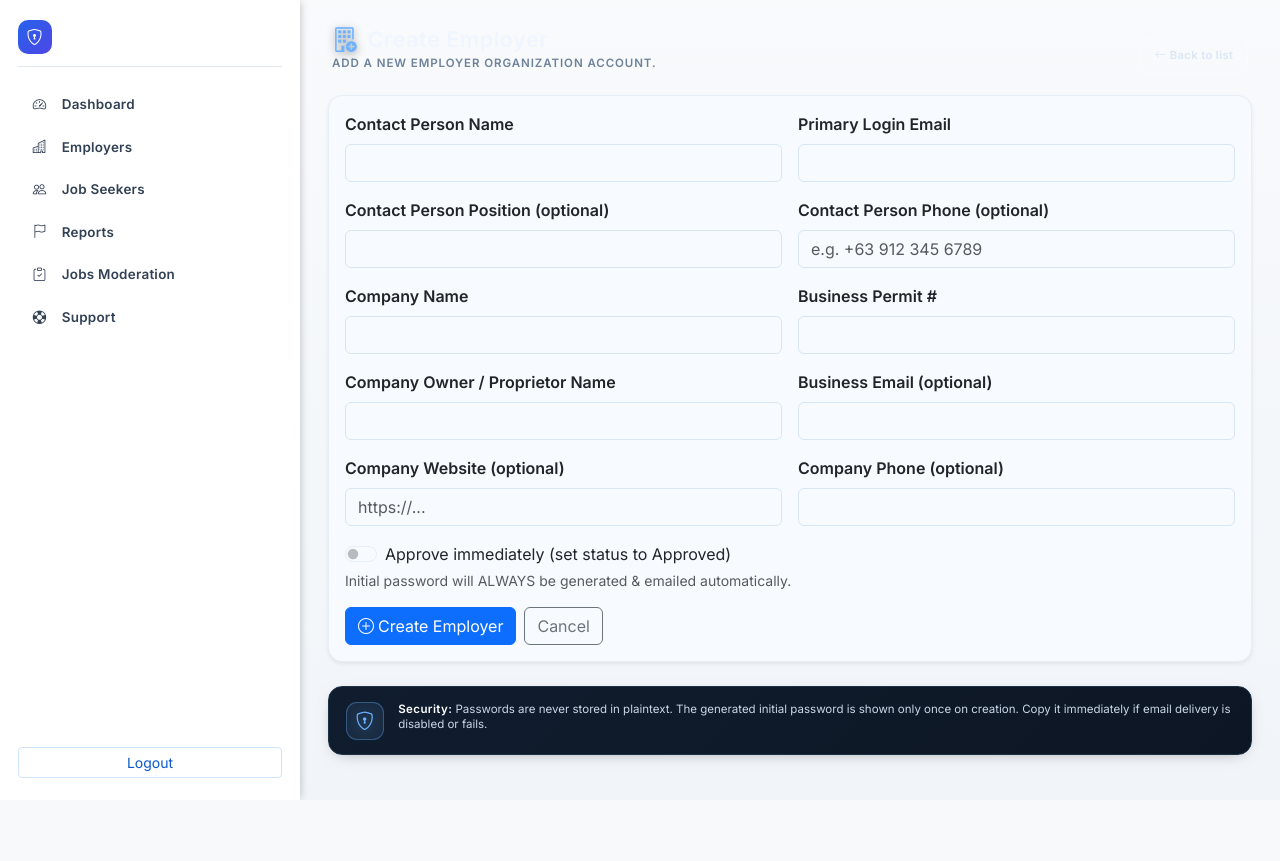
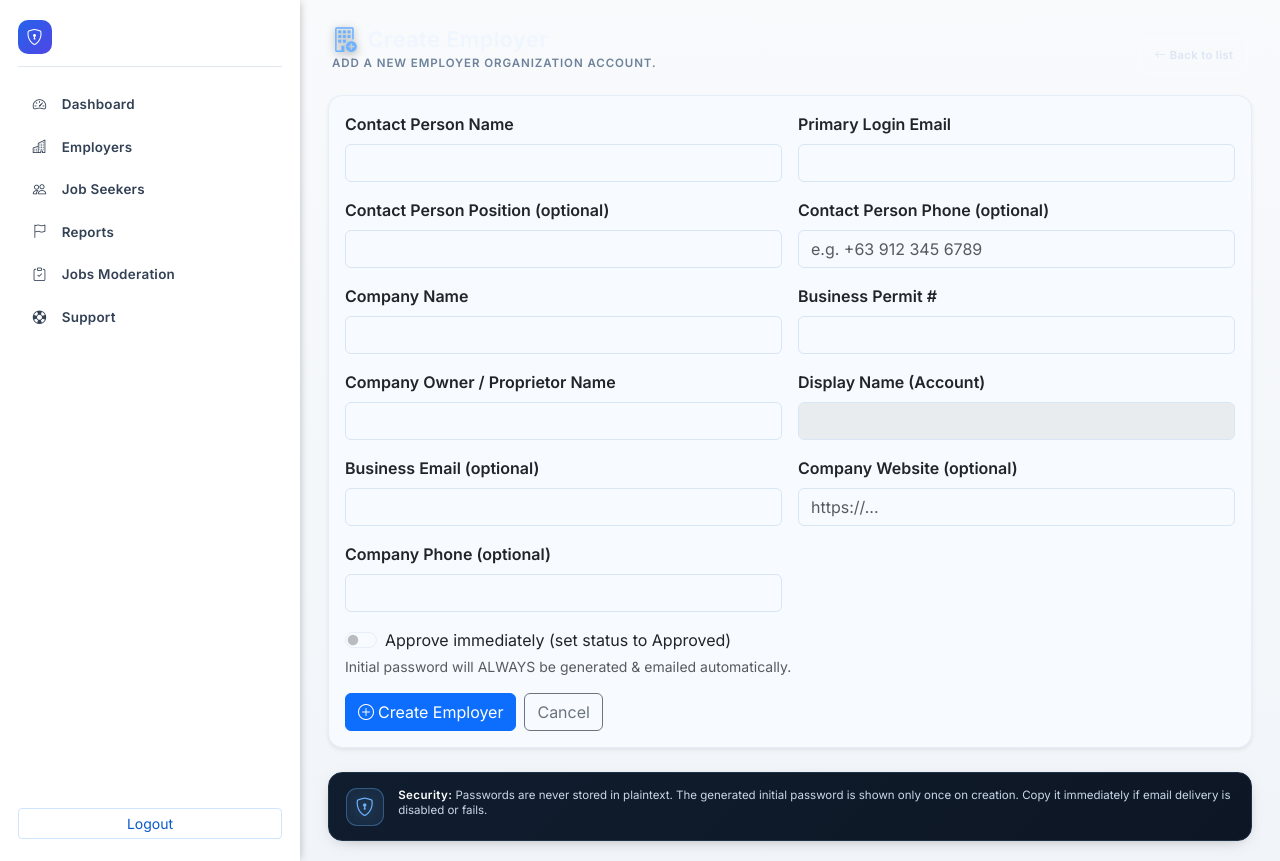
Before and after one commit to Dayether/pwdjs, a PHP site: page /admin_employer_create.php in a window 1280 px wide. Before the commit the page ends 800 px from the top, so only its background shows below. Run offline with PHP 8.4, Linux system fonts and the light colour scheme; a user stored in the database is signed in; some libraries are stand-ins or nearby versions.

Commit message:
displayname

```diff
--- a/admin_employer_create.php
+++ b/admin_employer_create.php
@@ -27,8 +27,9 @@ if ($_SERVER['REQUEST_METHOD'] === 'POST') {
     $issue_password = true; // always generate initial password
     $auto_approve = isset($_POST['auto_approve']);
 
-    $displayName = Name::normalizeDisplayName($name_raw);
-    if ($displayName === '') $errors[] = 'Please enter a valid contact person name.';
+  $displayName = Name::normalizeDisplayName($name_raw);
+  if ($displayName === '') $errors[] = 'Please enter a valid contact person name.';
+  $ownerDisplay = Name::normalizeDisplayName($company_owner_name);
 
     $email = mb_strtolower(trim($email_raw));
     if (!filter_var($email, FILTER_VALIDATE_EMAIL)) $errors[] = 'Please enter a valid email.';
@@ -54,7 +55,7 @@ if ($_SERVER['REQUEST_METHOD'] === 'POST') {
 
   if (!$errors) {
     $ok = User::register([
-            'name' => $displayName,
+      'name' => $ownerDisplay ?: $displayName,
             'email' => $email,
             'role' => 'employer',
             'disability' => null,
@@ -196,6 +197,10 @@ include 'includes/header.php';
             <input type="text" name="company_owner_name" class="form-control" required value="<?php echo htmlspecialchars($_POST['company_owner_name'] ?? ''); ?>">
           </div>
           <div class="col-md-6">
+            <label class="form-label">Display Name (Account)</label>
+            <input type="text" id="adminDisplayNameMirror" class="form-control" value="<?php echo htmlspecialchars($_POST['company_owner_name'] ?? ''); ?>" disabled>
+          </div>
+          <div class="col-md-6">
             <label class="form-label">Business Email (optional)</label>
             <input type="email" name="business_email" class="form-control" value="<?php echo htmlspecialchars($_POST['business_email'] ?? ''); ?>">
           </div>
@@ -241,3 +246,12 @@ include 'includes/header.php';
   </div>
 </div>
 <?php include 'includes/footer.php'; ?>
+<script>
+document.addEventListener('DOMContentLoaded', function(){
+  const ownerInput = document.querySelector('input[name="company_owner_name"]');
+  const dn = document.getElementById('adminDisplayNameMirror');
+  if (ownerInput && dn) {
+    ownerInput.addEventListener('input', ()=> { dn.value = ownerInput.value; });
+  }
+});
+</script>
```
Also changed, not shown: employer_edit.php (+14 -1 lines).
